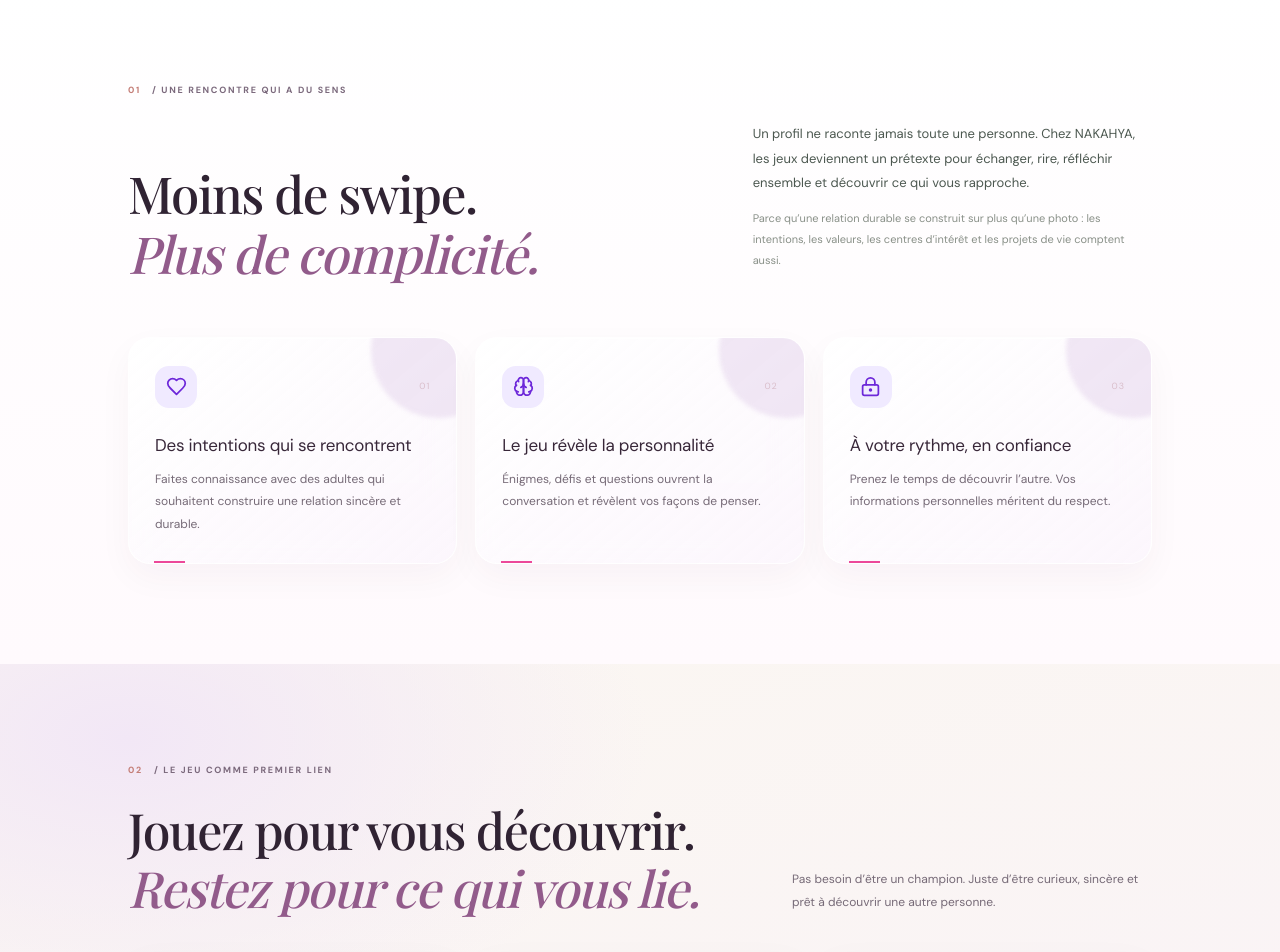
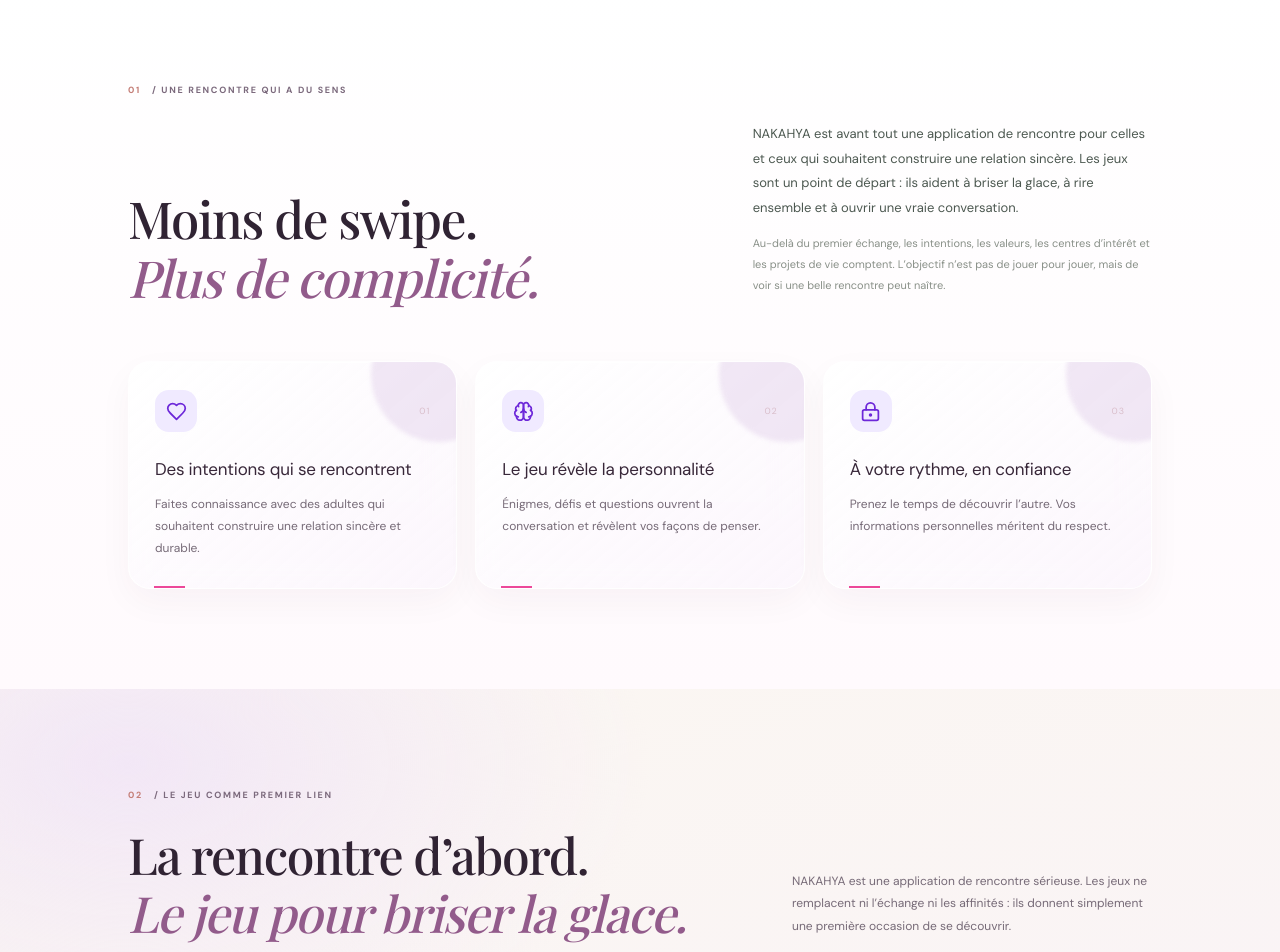
Before and after one commit to alilou31/Toto, a Next.js app: page / in a window 1280 px wide. Shown: the part 800-1752 px from the top of the page. Built offline with nearby package versions, Linux system fonts and the light colour scheme; no server answers; a web font is replaced by a local one.

Commit message:
feat: align dating positioning and outings roadmap

```diff
--- a/app/page.tsx
+++ b/app/page.tsx
@@ -26,6 +26,7 @@ const faqs = [
   { q: "À qui s’adresse NAKAHYA ?", a: "NAKAHYA s’adresse aux adultes de 18 ans et plus qui souhaitent une relation sérieuse et veulent prendre le temps de découvrir une personne au-delà de son apparence." },
   { q: "Pourquoi faire connaissance en jouant ?", a: "Un jeu partagé donne un point de départ naturel à la conversation. Il permet de découvrir les façons de réfléchir, les centres d’intérêt et le sens de l’humour, sans prétendre résumer une personne à un score." },
   { q: "Est-ce une application de rencontre sérieuse ?", a: "Oui, NAKAHYA est pensé pour des rencontres intentionnelles : les jeux facilitent les premiers échanges, tandis que les valeurs, les intentions et les projets de vie restent au centre." },
+  { q: "Peut-on organiser une sortie ou réserver depuis NAKAHYA ?", a: "Les idées de sorties proposées aujourd’hui sont des sélections éditoriales et des liens externes, parfois affiliés ; elles ne sont pas des offres partenaires garanties. La disponibilité pour une sortie entre membres et la réservation intégrée ne sont pas encore proposées. Elles font partie des pistes d’évolution, avec la sécurité, le consentement et la transparence comme prérequis." },
   { q: "Mes informations personnelles sont-elles publiques ?", a: "Votre adresse e-mail et votre date de naissance complète ne sont pas destinées à être affichées sur votre profil. La page de confidentialité publiée est encore en cours de finalisation et doit préciser les données traitées, les durées de conservation et vos droits." },
   { q: "Puis-je bloquer ou signaler un profil ?", a: "Oui. Depuis la page Découvrir, vous pouvez bloquer un profil ou envoyer un signalement en choisissant une catégorie et en ajoutant, si besoin, des détails. Si une interaction vous met mal à l’aise, interrompez-la et utilisez ces outils." },
 ];
@@ -78,12 +79,12 @@ export default async function Home() {
       </section>
       <section className="intro section-pad landing-intro" id="concept">
         <div className="section-kicker"><span>01</span> / UNE RENCONTRE QUI A DU SENS</div>
-        <div className="intro-grid"><h2>Moins de swipe.<br /><em>Plus de complicité.</em></h2><div className="intro-copy"><p>Un profil ne raconte jamais toute une personne. Chez NAKAHYA, les jeux deviennent un prétexte pour échanger, rire, réfléchir ensemble et découvrir ce qui vous rapproche.</p><p className="muted">Parce qu’une relation durable se construit sur plus qu’une photo : les intentions, les valeurs, les centres d’intérêt et les projets de vie comptent aussi.</p></div></div>
+        <div className="intro-grid"><h2>Moins de swipe.<br /><em>Plus de complicité.</em></h2><div className="intro-copy"><p>NAKAHYA est avant tout une application de rencontre pour celles et ceux qui souhaitent construire une relation sincère. Les jeux sont un point de départ : ils aident à briser la glace, à rire ensemble et à ouvrir une vraie conversation.</p><p className="muted">Au-delà du premier échange, les intentions, les valeurs, les centres d’intérêt et les projets de vie comptent. L’objectif n’est pas de jouer pour jouer, mais de voir si une belle rencontre peut naître.</p></div></div>
         <div className="value-grid">{values.map(({ icon: Icon, title, text }, i) => <article className="value-card landing-glass-value" key={title}><div className="value-top"><span className="value-icon"><Icon size={21} /></span><span className="card-number">0{i + 1}</span></div><h3>{title}</h3><p>{text}</p><span className="value-line" /></article>)}</div>
       </section>
       <section className="games-showcase section-pad landing-games" id="jeux">
         <div className="section-kicker"><span>02</span> / LE JEU COMME PREMIER LIEN</div>
-        <div className="games-showcase-heading"><h2>Jouez pour vous découvrir.<br /><em>Restez pour ce qui vous lie.</em></h2><p>Pas besoin d’être un champion. Juste d’être curieux, sincère et prêt à découvrir une autre personne.</p></div>
+        <div className="games-showcase-heading"><h2>La rencontre d’abord.<br /><em>Le jeu pour briser la glace.</em></h2><p>NAKAHYA est une application de rencontre sérieuse. Les jeux ne remplacent ni l’échange ni les affinités : ils donnent simplement une première occasion de se découvrir.</p></div>
         <div className="landing-game-grid">{games.map((game) => <article className="landing-game-card landing-glass-game" key={game.title}><span className={"landing-game-icon " + game.tone}>{game.icon}</span><span className="landing-game-type">{game.type}</span><h3>{game.title}</h3><p>{game.text}</p><span className="landing-game-time">{game.duration} · À DEUX</span></article>)}</div>
         <div className="games-showcase-cta"><span>Le but n’est pas de gagner. C’est de mieux se connaître.</span><Link href="/demo" className="button button-green landing-primary-cta">Découvrir l’expérience <ArrowRight size={16} /></Link></div>
       </section>
```
Also changed, not shown: 3 other files (tests, documents, lock files or other folders).
